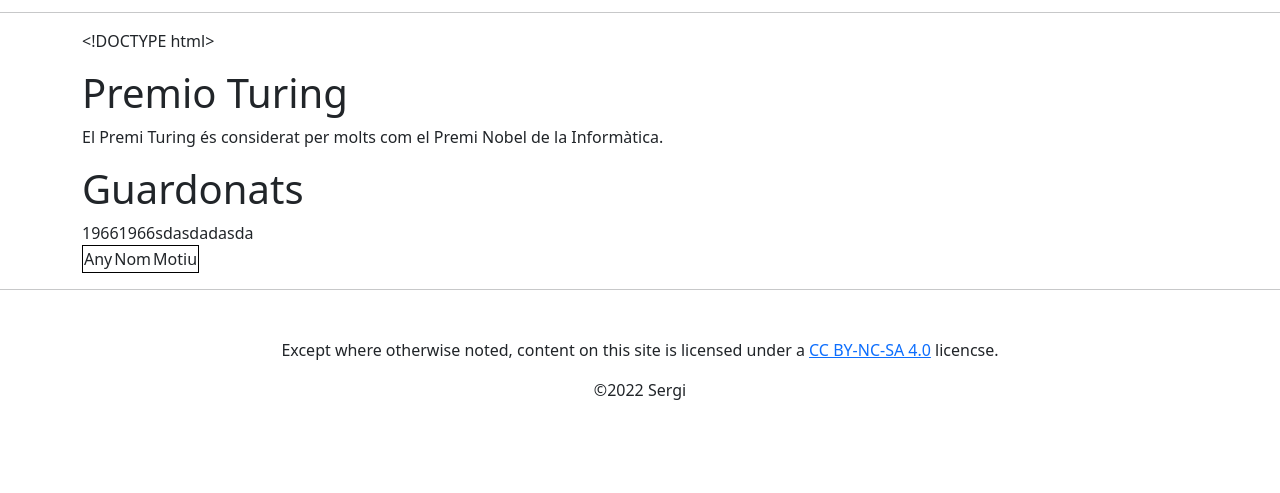
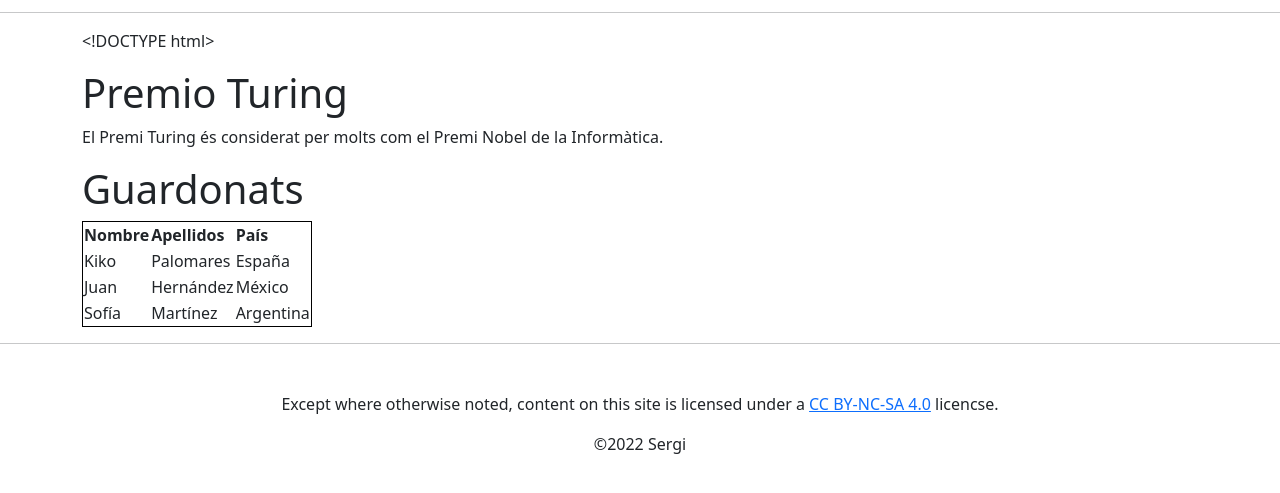
Before and after one commit to piquer1337/smx-8-jekyll, a Jekyll site: the page daw-2210/3.html, which Jekyll copies as it is, in a window 1280 px wide, cut to the strip 104-597 px from the top of the page. Built offline with Jekyll 4.4.1, drawn with Linux system fonts in a browser that asks for light colours; nearby versions of some CDN libraries; our own code applies the rules of GitHub Pages for plain Markdown files.

Commit message:
asdasdad

```diff
--- a/daw-2210/3.html
+++ b/daw-2210/3.html
@@ -13,20 +13,26 @@
     <h1>Guardonats</h1>
     <table>
         <tr>
-        <td>Any</td>
-        <td>Nom</td>
-        <td>Motiu</td>
+          <th>Nombre</th>
+          <th>Apellidos</th>
+          <th>País</th>
         </tr>
-        <tr>1966</tr>
-        <tr>1966</tr>
-        <tr>sdasd</tr>
-        <tr>adasda</tr>
-
-
-
-
-
-    </table>
+        <tr>
+          <td>Kiko</td>
+          <td>Palomares</td>
+          <td>España</td>
+        </tr>
+        <tr>
+          <td>Juan</td>
+          <td>Hernández</td>
+          <td>México</td>
+        </tr>
+          <tr>
+          <td>Sofía</td>
+          <td>Martínez</td>
+          <td>Argentina</td>
+        </tr>
+      </table>
 
 
 
```
